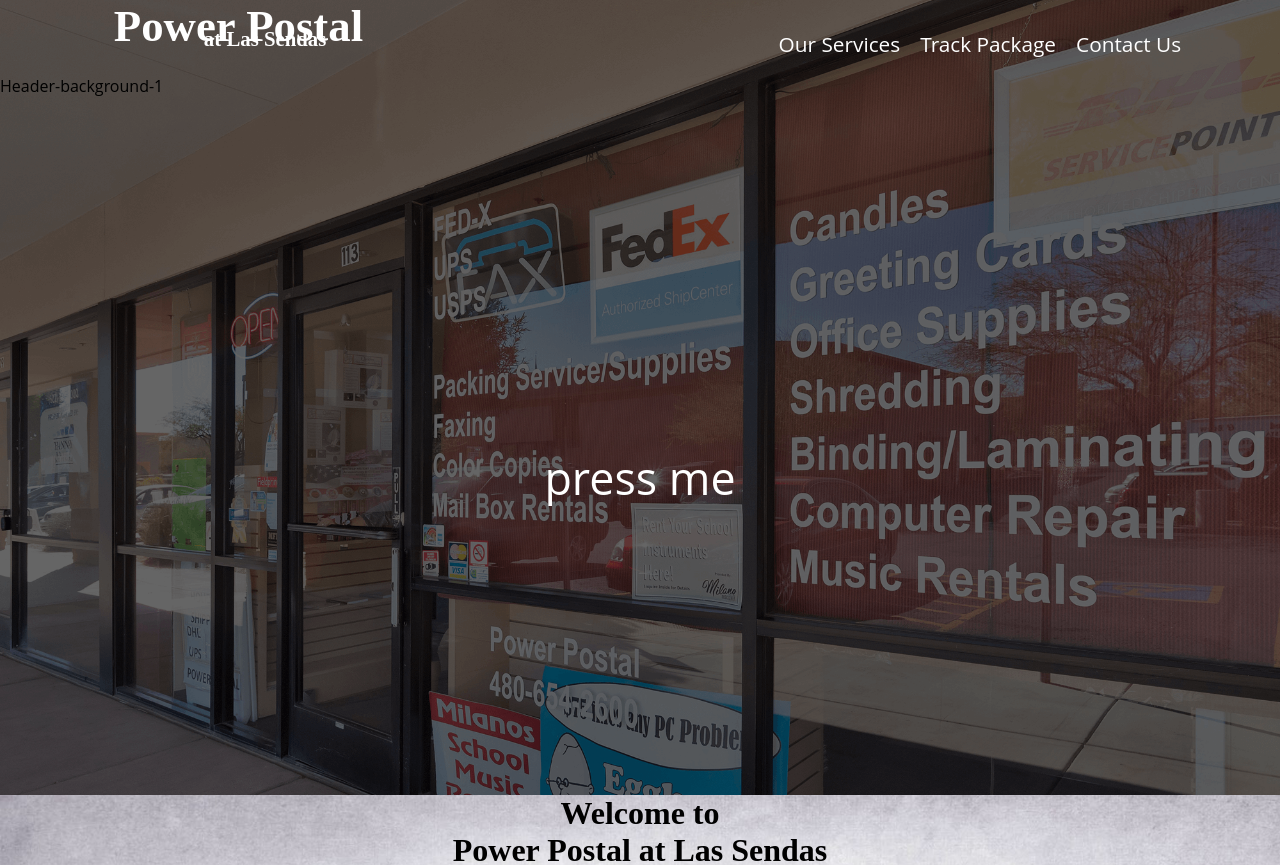
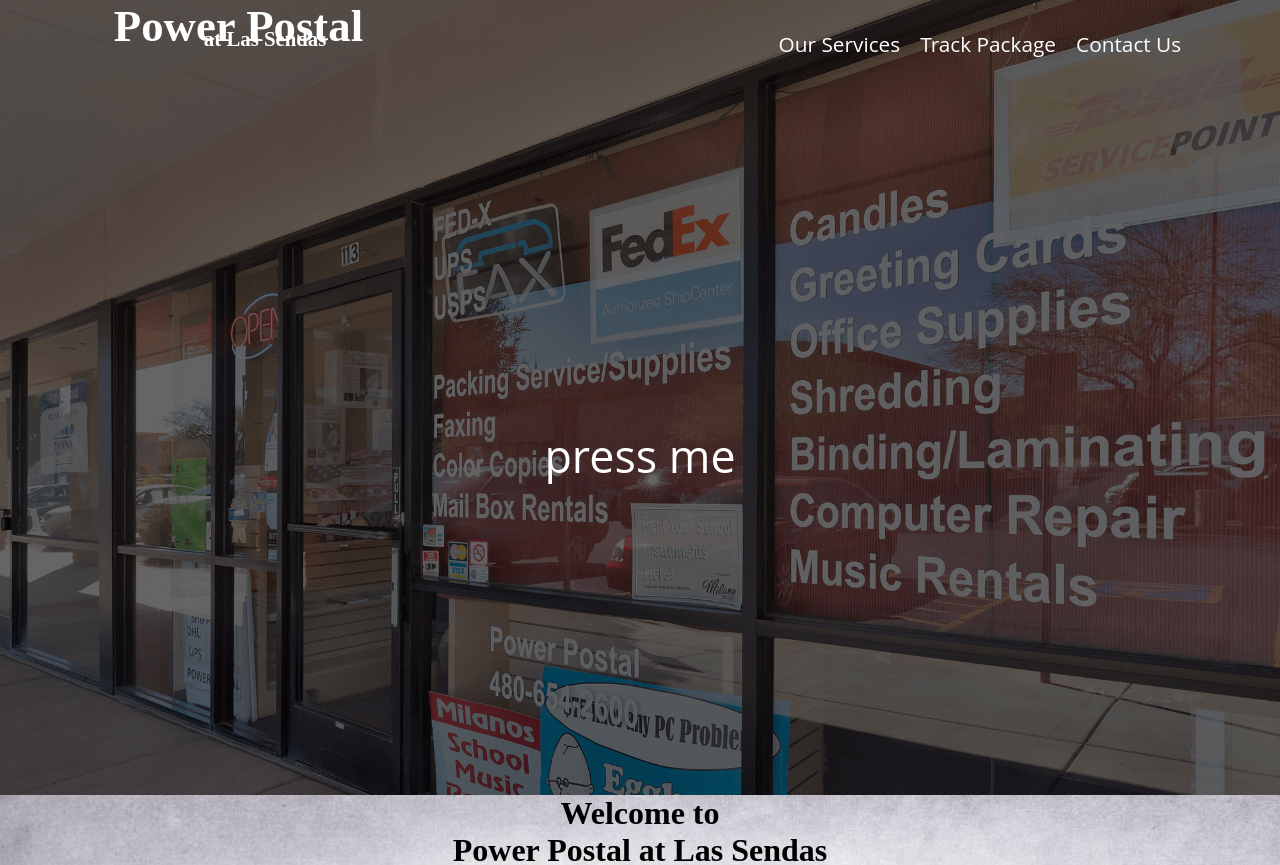
Before and after one commit to BlaineA97/ProgressivePowerPostal, a React (Create React App) app: page / in a window 1280 px wide. Shown: the top 865 px of the page. Built offline with nearby package versions, Linux system fonts and the light colour scheme.

Commit message:
added auto render for mutliple images on Header

```diff
--- a/src/components/Header.js
+++ b/src/components/Header.js
@@ -27,12 +27,15 @@
     }
   }
 
+  componentDidMount() {
+    this.state.backgroundSelection = setInterval(this.onClick, 5000);
+  }
+
   render() {
     return (
       <div id={this.state.backgroundSelection} className="Header-container">
 
         <Navigation />
-        {this.state.backgroundSelection}
         <div className="Header-arrow-container">
           <a onClick={this.onClick}> press me </a>
         </div>
```
